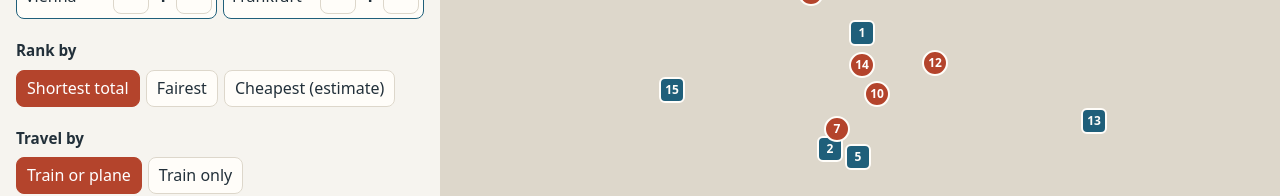
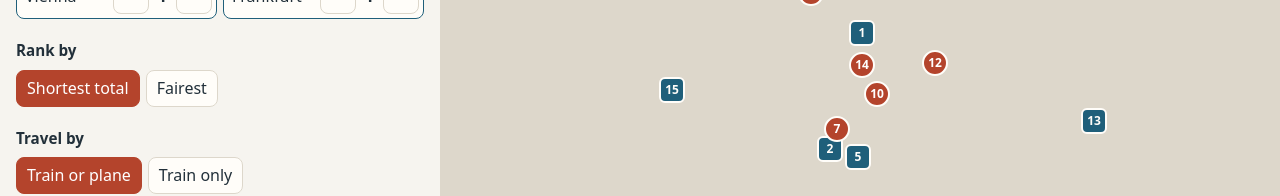
Before and after one commit to evavogel/where-to-meet, a plain HTML site: page docs/index.html in a window 1280 px wide. Shown: the part 298-494 px from the top of the page. Drawn offline with nearby package versions, Linux system fonts and the light colour scheme; no server answers.

Commit message:
Remove the Cheapest ranking until real fares exist
Co-Authored-By: Claude Opus 5.5 <noreply@anthropic.com>

```diff
--- a/docs/index.html
+++ b/docs/index.html
@@ -69,7 +69,7 @@ td a { color:var(--home); }
 </main>
 <script src="https://unpkg.com/maplibre-gl@4.7.1/dist/maplibre-gl.js"></script>
 <script>
-const RANKS = { total: "Shortest total", fair: "Fairest", price: "Cheapest (estimate)" };
+const RANKS = { total: "Shortest total", fair: "Fairest" };
 const MODES = { both: "Train or plane", train: "Train only" };
 const SHOW = 15, PLANE_MUST_SAVE = 30;
 let data, map, pins = [], selected = null;
@@ -100,7 +100,7 @@ function option(from, to) {
   const t = data.trips[from][to], opts = [];
   if (t.train) opts.push({ ...t.train, kind: "train" });
   if (t.flight && state.mode === "both") opts.push({ ...t.flight, kind: "flight" });
-  const score = o => state.rank === "price" ? o.est : o.min + (o.kind === "flight" && t.train ? PLANE_MUST_SAVE : 0);
+  const score = o => o.min + (o.kind === "flight" && t.train ? PLANE_MUST_SAVE : 0);
   return opts.sort((a, b) => score(a) - score(b))[0] || null;
 }
 function ranking() {
@@ -113,7 +113,7 @@ function ranking() {
       price: legs.reduce((s, l) => s + l.n * l.o.est, 0),
       max: Math.max(...legs.map(l => l.o.min)) });
   }
-  const keys = { total: ["total", "max"], fair: ["max", "total"], price: ["price", "total"] }[state.rank];
+  const keys = { total: ["total", "max"], fair: ["max", "total"] }[state.rank];
   return out.sort((a, b) => a[keys[0]] - b[keys[0]] || a[keys[1]] - b[keys[1]]);
 }
 
@@ -185,7 +185,7 @@ function notes() {
   box.append(
     el("p", {}, `Times are one way. Trains show the fastest connection found for ${data.travel_date}, from city centre or main station, and the same time is used in both directions. Timetable data: `, link("Transitous and its sources", "https://transitous.org/sources/"), "."),
     el("p", {}, `Plane times are estimates: the way to the airport (six of them set by hand: Lille, Luxembourg, Prague, Milan Malpensa, Milan Linate, Venice), 90 minutes before departure, flight time from distance, 30 minutes after landing, and the way into town. A plane is suggested only if it saves at least 30 minutes. Only direct routes that carried passengers in ${data.eurostat_year} are used (`, link("Eurostat", "https://ec.europa.eu/eurostat/databrowser/view/avia_par_de/default/table"), "), so some may have changed. Airports: ", link("OurAirports", "https://ourairports.com/data/"), "."),
-    el("p", {}, "Prices marked “about” are rough guesses from distance, not fares. Price ranges on French routes come from ", link("SNCF open data", "https://ressources.data.sncf.com/explore/dataset/tarifs-tgv-inoui-ouigo/"), " (ODbL); their midpoint counts in the ranking. Use “check live” before deciding."),
+    el("p", {}, "Prices marked “about” are rough guesses from distance, not fares. Price ranges on French routes come from ", link("SNCF open data", "https://ressources.data.sncf.com/explore/dataset/tarifs-tgv-inoui-ouigo/"), " (ODbL); their midpoint counts in the total. Prices do not affect the ranking. Use “check live” before deciding."),
     el("p", {}, `Data built ${data.built}. Non-commercial. Your group is stored only in the link, not on a server. `, link("Support Transitous", "https://transitous.org/"), "."));
 }
 
```
